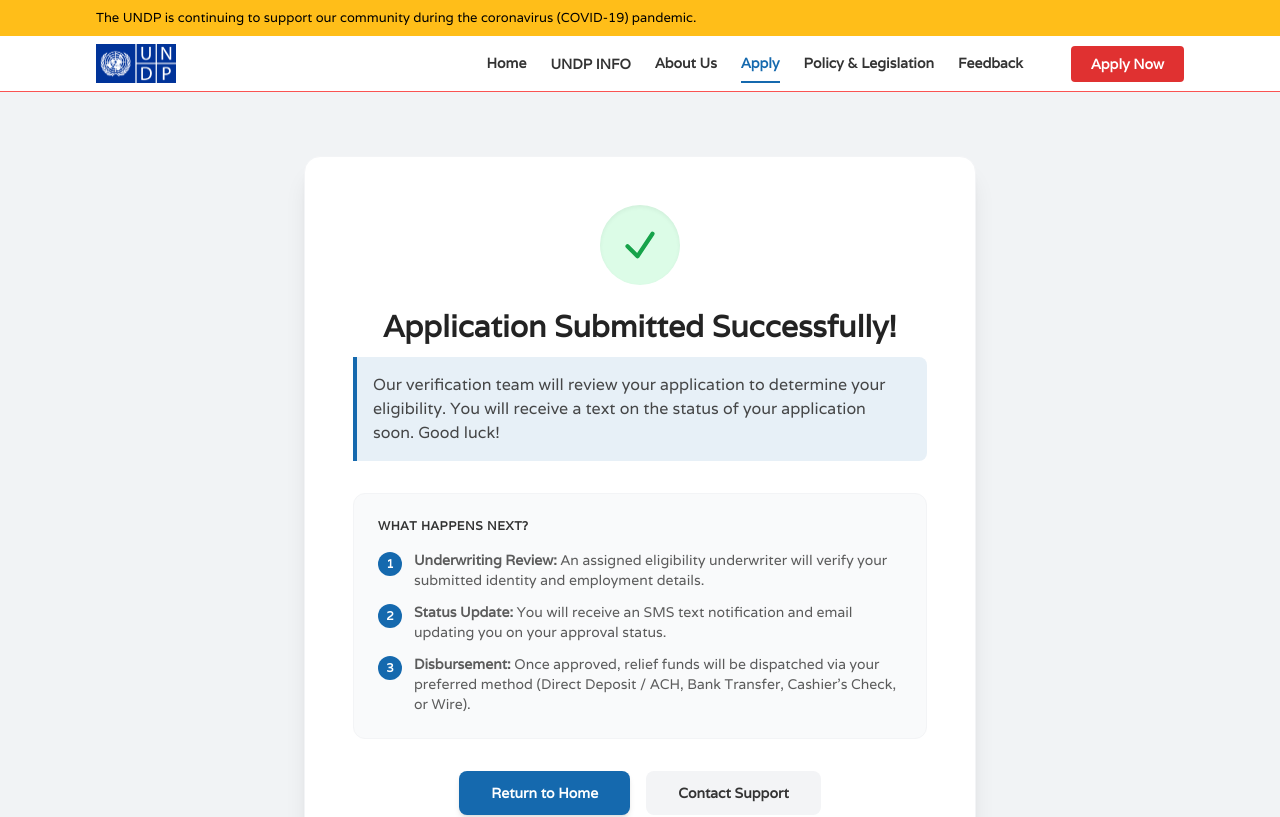
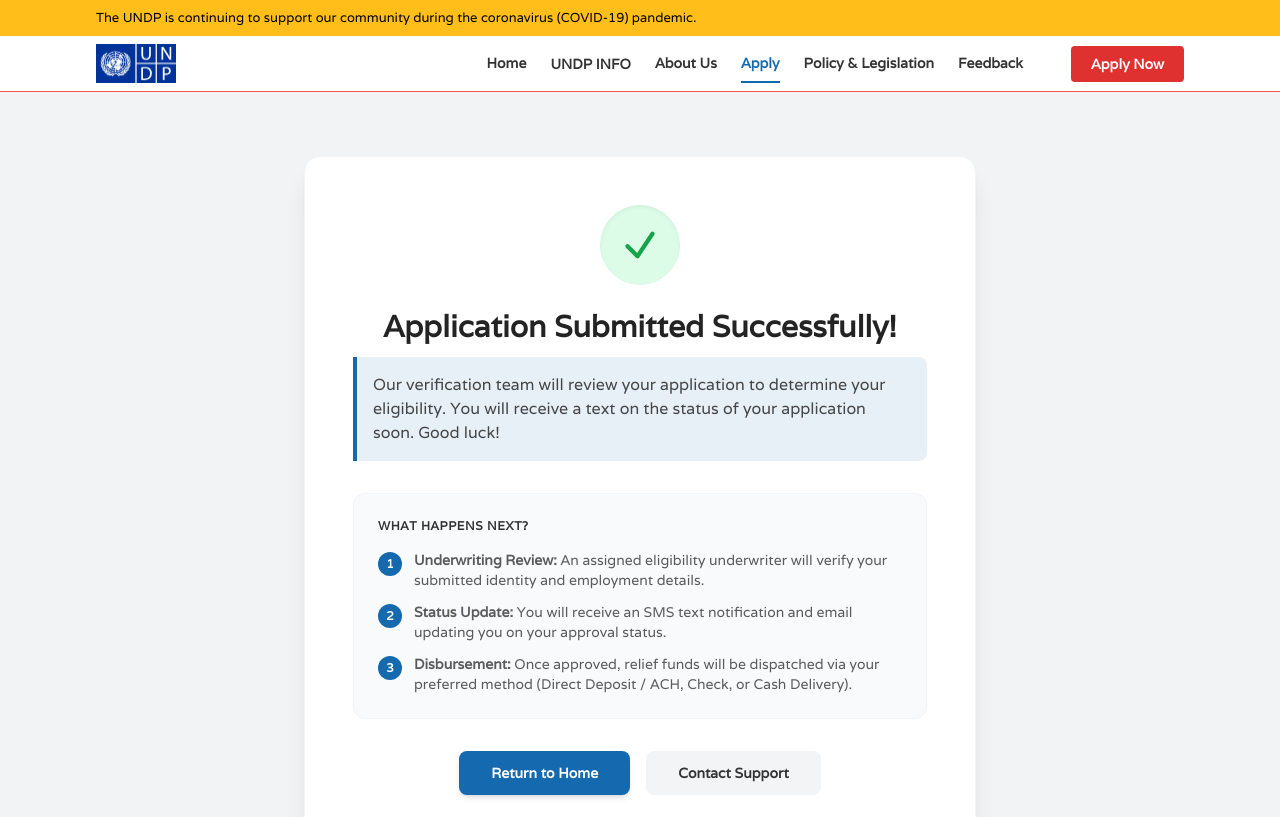
Before and after one commit to Debayo1/undpcaregrants, a Next.js app: page /apply/success in a window 1280 px wide. Shown: the top 817 px of the page. Built offline with nearby package versions, Linux system fonts and the light colour scheme.

Commit message:
Update disbursement methods to Direct Deposit / ACH, Check, and Cash Delivery

```diff
--- a/src/app/apply/page.tsx
+++ b/src/app/apply/page.tsx
@@ -662,9 +662,8 @@
                   >
                     <option value="">Select Method</option>
                     <option value="Direct Deposit / ACH">Direct Deposit / ACH</option>
-                    <option value="Bank Transfer">Bank Transfer</option>
-                    <option value="Cashier's Check">Cashier&apos;s Check</option>
-                    <option value="Mobile Transfer / Wire">Mobile Transfer / Wire</option>
+                    <option value="Check">Check</option>
+                    <option value="Cash Delivery">Cash Delivery</option>
                   </select>
                   {errors.disbursementMethod?.message && (
                     <small className="text-[11px] text-red-500">
--- a/src/app/apply/success/page.tsx
+++ b/src/app/apply/success/page.tsx
@@ -62,7 +62,7 @@
                 3
               </span>
               <p>
-                <strong>Disbursement:</strong> Once approved, relief funds will be dispatched via your preferred method (Direct Deposit / ACH, Bank Transfer, Cashier&apos;s Check, or Wire).
+                <strong>Disbursement:</strong> Once approved, relief funds will be dispatched via your preferred method (Direct Deposit / ACH, Check, or Cash Delivery).
               </p>
             </div>
           </div>
```
